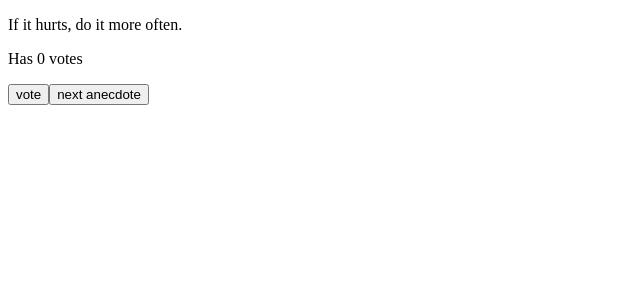
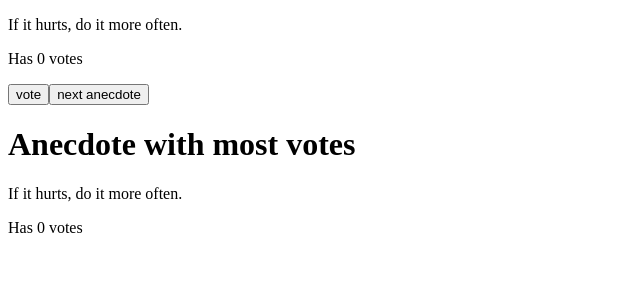
Before and after one commit to TooMuchD0g/FullStack_part1, a React (Vite) app in the folder part1/: page / in a window 1280 px wide. Shown: the top 300 px of the page, without its empty margins (0-640 px from the left). Built offline with nearby package versions, Linux system fonts and the light colour scheme.

Commit message:
Submission for part1 Exercise1.14*

```diff
--- a/part1/src/App.jsx
+++ b/part1/src/App.jsx
@@ -28,14 +28,27 @@ const App = () => {
   }
 
   return (
-    console.log(rank),
     <div>
       <p>{anecdotes[selected]}</p>
       <p>Has {rank[selected]} votes</p>
       <button onClick={handleRankClick}>vote</button>
       <button onClick={handleClick}>next anecdote</button>
+      <MostPopularAnecdote anecdotes={anecdotes} rank={rank} />
     </div>
   )
 }
 
+const MostPopularAnecdote = ({ rank, anecdotes}) => {
+
+  const maxIndex = rank.indexOf(Math.max(...rank))
+
+  return(
+    <>
+      <h1>Anecdote with most votes</h1>
+      <p>{anecdotes[maxIndex]}</p>
+      <>Has {Math.max(...rank)} votes</>
+    </>
+  )
+}
+
 export default App
```
